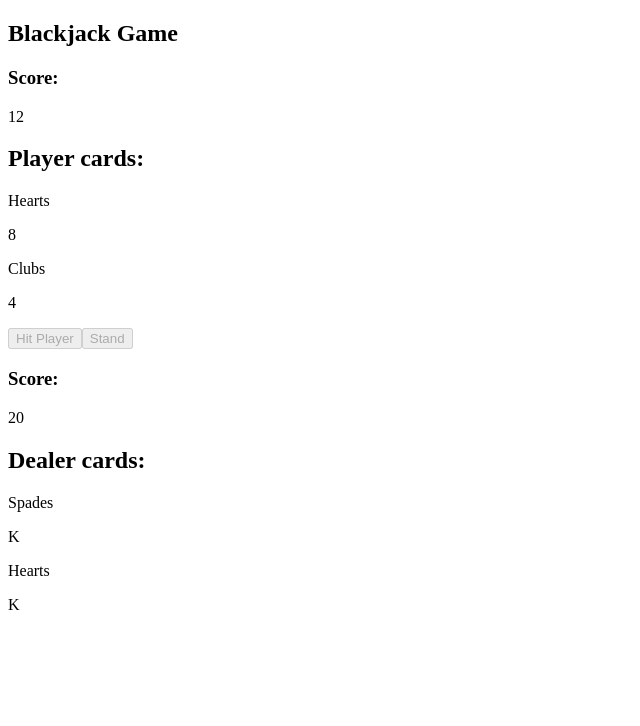
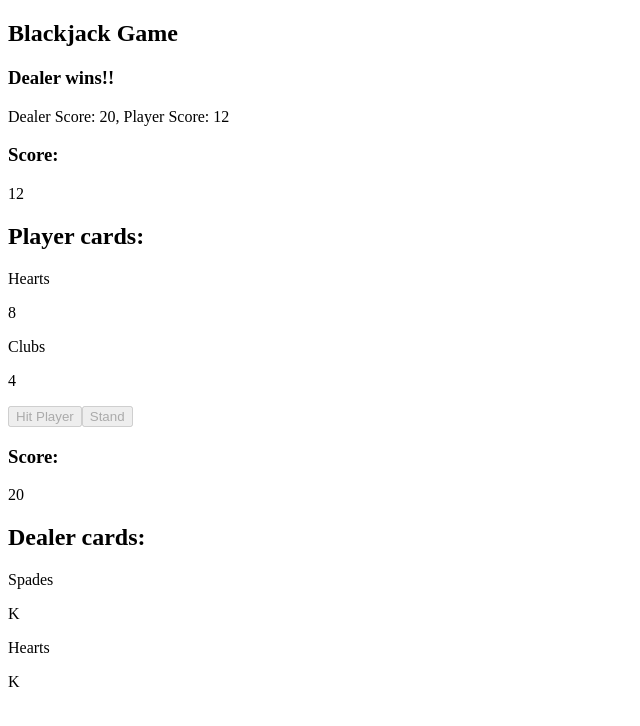
Before and after one commit to SantiG11/blackjack, a React (Vite) app: page / in a window 1280 px wide. Both pictures are taken after a click on the button "Stand". Shown: the top 726 px of the page, without its empty margins (0-640 px from the left). Built offline with nearby package versions, Linux system fonts and the light colour scheme.

Commit message:
Created the GameOutcome component to display the result of the game.

```diff
--- /dev/null
+++ b/src/components/GameOutcome.tsx
@@ -0,0 +1,78 @@
+import { useEffect, useState } from "react";
+import { GameState } from "./GameTable";
+
+interface GameOutcomeProps {
+  gameState: GameState;
+  dealerScore: number;
+  playerScore: number;
+}
+
+function GameOutcome({
+  gameState,
+  dealerScore,
+  playerScore,
+}: GameOutcomeProps) {
+  const [title, setTitle] = useState("");
+  const [details, setDetails] = useState("");
+
+  useEffect(() => {
+    switch (gameState) {
+      case GameState.player_busts:
+        setTitle("Dealer wins!");
+        setDetails(`Player busts`);
+        break; // Add break after each case
+      case GameState.dealer_busts: // You had player_busts twice, corrected this case
+        setTitle("Player wins!");
+        setDetails(`Dealer busts`);
+        break;
+      case GameState.tie_bust: // Assuming you added this state
+        setTitle("Tie");
+        setDetails(`Player and Dealer bust`);
+        break;
+      case GameState.tie_blackjack: // Assuming you added this state
+        setTitle("Tie");
+        setDetails(`Player and Dealer Blackjack`);
+        break;
+      case GameState.player_wins_blackjack: // Assuming you added this state
+        setTitle("Player wins!!");
+        setDetails(`Player Blackjack`);
+        break;
+      case GameState.dealer_wins_blackjack: // Assuming you added this state
+        setTitle("Dealer wins!!");
+        setDetails(`Dealer Blackjack`);
+        break;
+      case GameState.player_wins_score: // Assuming you added this state
+        setTitle("Player wins!!");
+        setDetails(
+          `Player Score: ${playerScore}, Dealer Score: ${dealerScore}`
+        );
+        break;
+      case GameState.dealer_wins_score: // Assuming you added this state
+        setTitle("Dealer wins!!");
+        setDetails(
+          `Dealer Score: ${dealerScore}, Player Score: ${playerScore}`
+        );
+        break;
+      case GameState.tie_score: // Assuming you added this state
+        setTitle("Tie");
+        setDetails(
+          `Dealer Score: ${dealerScore}, Player Score: ${playerScore}`
+        );
+        break;
+      // Consider adding a default case or handling ongoing game states
+      default:
+        setTitle("");
+        setDetails("");
+        break;
+    }
+  }, [gameState, playerScore, dealerScore]);
+
+  return (
+    <div>
+      <h3>{title}</h3>
+      <p>{details}</p>
+    </div>
+  );
+}
+
+export default GameOutcome;
--- a/src/components/GameTable.tsx
+++ b/src/components/GameTable.tsx
@@ -4,25 +4,33 @@ import { CardType } from "./Card";
 import Player from "./Player";
 import Dealer from "./Dealer";
 import calculateTotal from "../logic/score";
+import GameOutcome from "./GameOutcome";
 
 export type GameTurn = "player" | "dealer";
 
-enum GameState {
-  "player_turn",
-  "dealer_turn",
-  "finished_game",
-  "player_wins",
-  "dealer_wins",
-  "tie",
+export enum GameState {
+  "playing",
+  "tie_bust",
   "player_busts",
   "dealer_busts",
+
+  "tie_score",
+  "tie_blackjack",
+
+  "finished_game",
+
+  "player_wins_score",
+  "dealer_wins_score",
+
+  "player_wins_blackjack",
+  "dealer_wins_blackjack",
 }
 
 function GameTable() {
   const deckRef = useRef<CardDeckHandle | null>(null);
   const [playerHand, setPlayerHand] = useState<CardType[]>([]);
   const [dealerHand, setDealerHand] = useState<CardType[]>([]);
-  const [gameState, setGameState] = useState(GameState.player_turn);
+  const [gameState, setGameState] = useState(GameState.playing);
 
   const [playerScore, setPlayerScore] = useState(0);
   const [dealerScore, setDealerScore] = useState(0);
@@ -86,7 +94,7 @@ function GameTable() {
   ) => {
     if (playerScore > 21 && dealerScore > 21) {
       console.log("player and dealer busts");
-      return GameState.tie;
+      return GameState.tie_bust;
     }
 
     if (playerScore > 21) {
@@ -104,32 +112,32 @@ function GameTable() {
 
     if (isPlayerBlackjack && isDealerBlackjack) {
       console.log("Push (Blackjack)");
-      return GameState.tie; // Both get Blackjack is a push
+      return GameState.tie_blackjack; // Both get Blackjack is a push
     }
 
     if (isPlayerBlackjack) {
       console.log("Player gets Blackjack!");
-      return GameState.player_wins; // Player Blackjack wins
+      return GameState.player_wins_blackjack; // Player Blackjack wins
     }
 
     if (isDealerBlackjack) {
       console.log("Dealer gets Blackjack!");
-      return GameState.dealer_wins; // Dealer Blackjack wins
+      return GameState.dealer_wins_blackjack; // Dealer Blackjack wins
     }
 
     if (dealerScore > playerScore) {
       console.log("Dealer wins by score");
-      return GameState.dealer_wins; // Dealer has higher score
+      return GameState.dealer_wins_score; // Dealer has higher score
     }
 
     if (playerScore > dealerScore) {
       console.log("Player wins by score");
-      return GameState.player_wins; // Player has higher score
+      return GameState.player_wins_score; // Player has higher score
     }
 
     // If scores are equal (and no Blackjack tie)
     console.log("Push (by score)");
-    return GameState.tie;
+    return GameState.tie_score;
   };
 
   useEffect(() => {
@@ -138,7 +146,7 @@ function GameTable() {
 
   useEffect(() => {
     if (playerScore > 21) {
-      setTurn("dealer"), setGameState(GameState.player_busts);
+      setTurn("dealer");
     }
   }, [playerScore]);
 
@@ -160,6 +168,14 @@ function GameTable() {
       <h2>Blackjack Game</h2>
 
       <CardDeck ref={deckRef} />
+
+      {gameState !== GameState.playing && (
+        <GameOutcome
+          gameState={gameState}
+          playerScore={playerScore}
+          dealerScore={dealerScore}
+        />
+      )}
 
       <div>
         <Player hand={playerHand} score={playerScore} />
```
